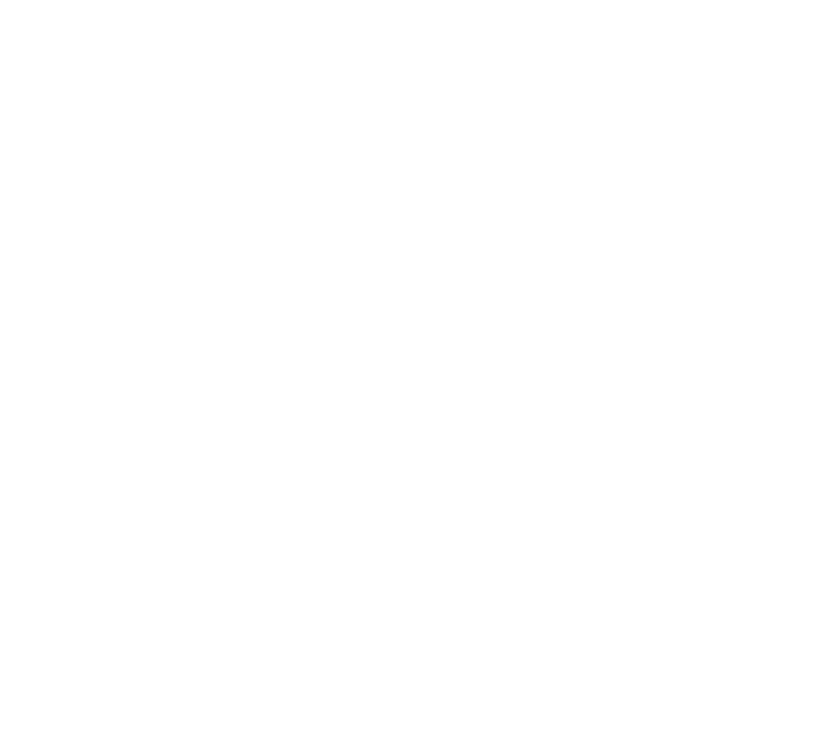
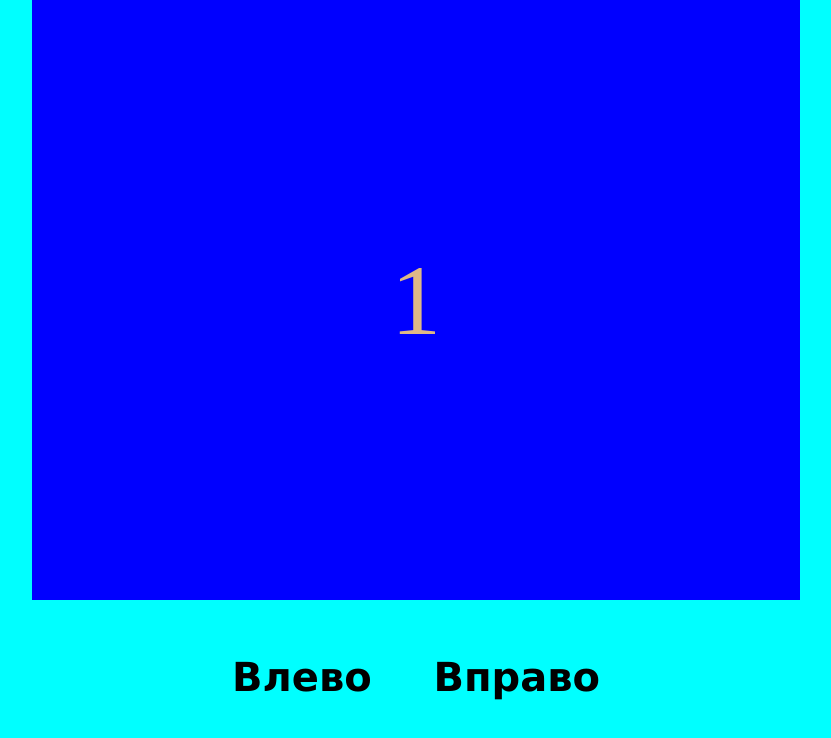
Before and after one commit to AlexandrSudarev/Slider, a plain HTML site: page index.html in a window 1280 px wide. Shown: the whole page, without its empty margins (224-1055 px from the left). Drawn offline with Linux system fonts and the light colour scheme.

Commit message:
ADD:first slider in opacity steck

```diff
--- a/index.html
+++ b/index.html
@@ -4,8 +4,24 @@
     <meta charset="UTF-8">
     <meta name="viewport" content="width=device-width, initial-scale=1.0">
     <title>Document</title>
+    <link rel="stylesheet" href="style/index.css">
 </head>
 <body>
-
+    <div class="slider-first">
+        <div class="slider-first__wrapper">
+            <div class="slider-first__item">
+                1
+            </div>
+            <div class="slider-first__item">
+                2
+            </div>
+            <div class="slider-first__item">
+                3
+            </div>
+            <span class="slider-first__move slider-first__move_left">Влево</span>
+            <span class="slider-first__move slider-first__move_right">Вправо</span>
+        </div>
+    </div>
+    <script src="script/index.js"></script>
 </body>
 </html>
--- a/script/index.js
+++ b/script/index.js
@@ -0,0 +1,20 @@
+let sliderFirstItems = document.querySelectorAll('.slider-first__item');
+let current = 0;
+
+const slider = () => {
+    for (let i = 0; i < sliderFirstItems.length; i++) {
+        sliderFirstItems[i].classList.add('slider-first__item_opacity')
+    }
+    sliderFirstItems[current].classList.remove('slider-first__item_opacity');
+};
+slider();
+
+document.querySelector('.slider-first__move_left').onclick = () => {
+    current - 1 == -1 ? current = sliderFirstItems.length - 1 : current--;
+    slider();
+};
+
+document.querySelector('.slider-first__move_right').onclick = () => {
+    current + 1 == sliderFirstItems.length ? current = 0 : current++;
+    slider();
+};
--- a/style/index.css
+++ b/style/index.css
@@ -0,0 +1,66 @@
+body {
+    margin: 0;
+    padding: 0;
+}
+
+.slider-first {
+    width: 100%;
+    height: 800px;
+    background-color: aqua;
+}
+
+.slider-first__wrapper {
+    width: 60%;
+    height: 800px;
+    margin: auto;
+    position: relative;
+}
+
+.slider-first__item {
+    width: 100%;
+    height: 600px;
+    font-size: 100px;
+    display: flex;
+    align-items: center;
+    justify-content: center;
+    position: absolute;
+    transition: 1s ease opacity;
+}
+
+.slider-first__item_opacity {
+    opacity: 0;
+}
+
+.slider-first__item:nth-child(1) {
+    background-color: blue;
+    color: burlywood;
+    z-index: 1;
+}
+
+.slider-first__item:nth-child(2) {
+    background-color: burlywood;
+    color:  blue;
+}
+
+.slider-first__item:nth-child(3) {
+    background-color: rgb(129, 120, 109);
+    color:  pink;
+}
+
+.slider-first__move {
+    position: absolute;
+    font-size: 40px;
+    bottom: 100px;
+    color: black;
+    font-weight: 900;
+    font-family: 'Lucida Sans', 'Lucida Sans Regular', 'Lucida Grande', 'Lucida Sans Unicode', Geneva, Verdana, sans-serif;
+    cursor: pointer;
+}
+
+.slider-first__move_left {
+    left: 200px;
+}
+
+.slider-first__move_right {
+    right: 200px;
+}
```
